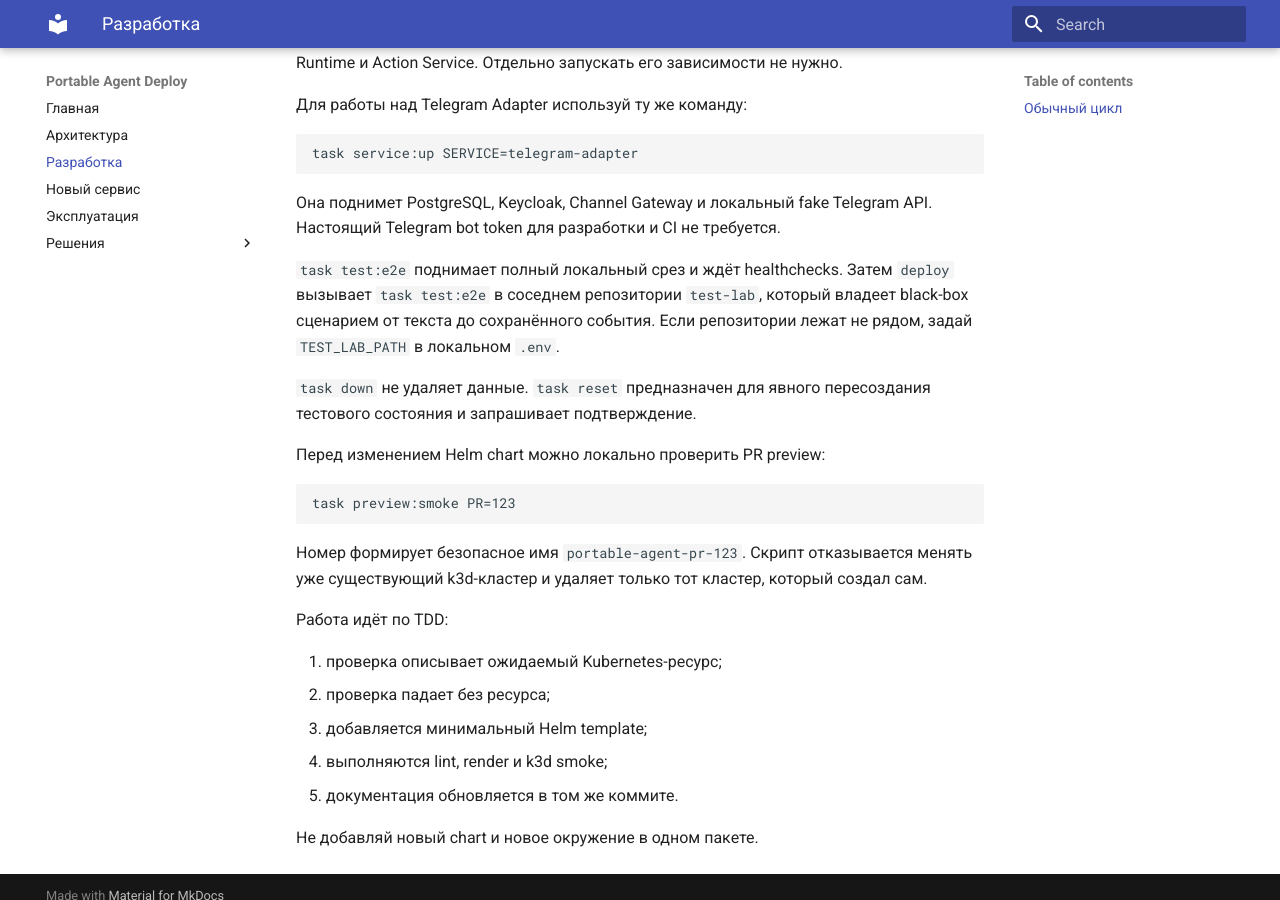
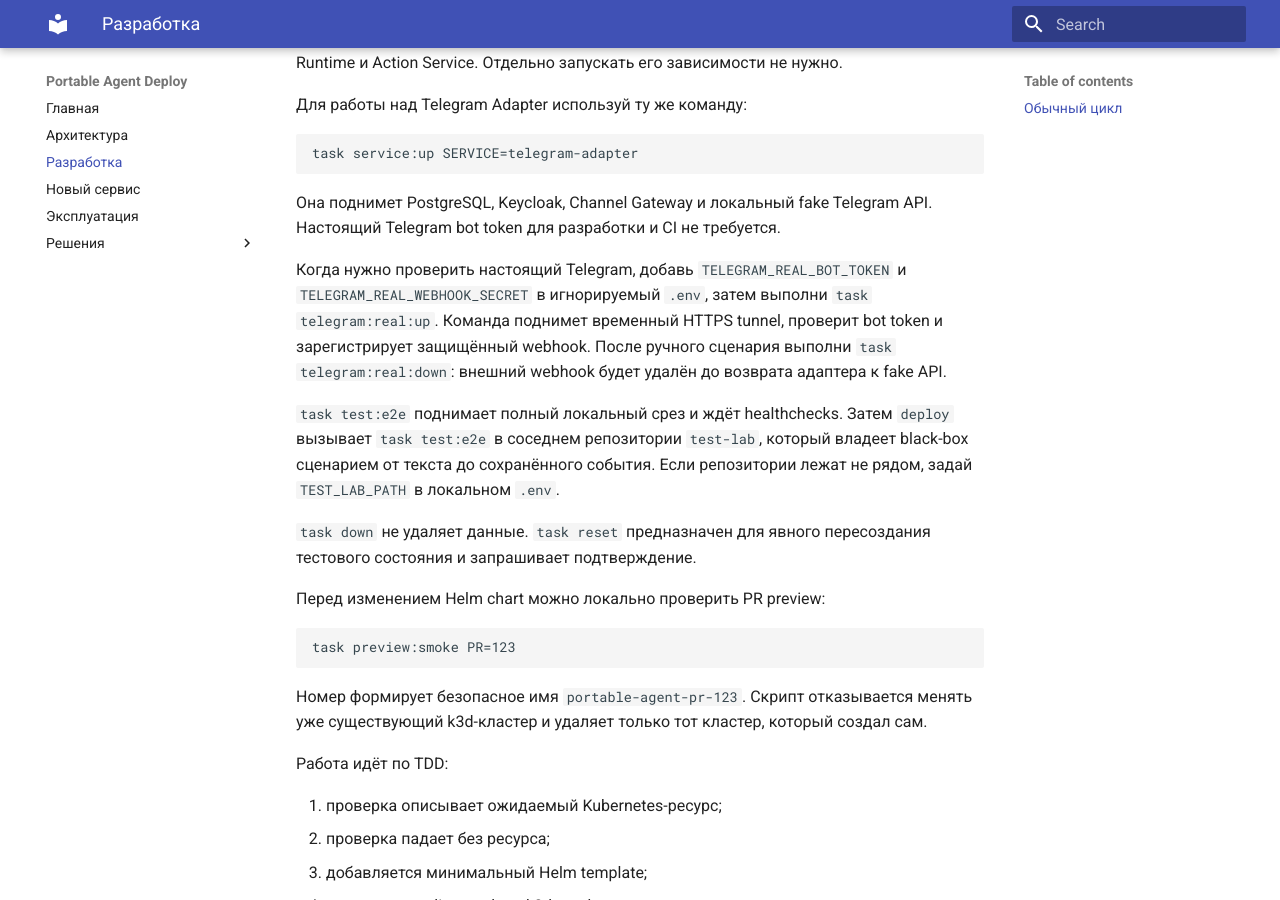
Before and after one commit to portable-agent/deploy, an MkDocs documentation site: the page built from docs/development.md, in a window 1280 px wide and 900 px high, scrolled down 809 px. Built offline with MkDocs 1.6.1 and Material for MkDocs 9.7.7, drawn with Linux system fonts in a browser that asks for light colours.

Commit message:
feat: add real telegram local mode

```diff
--- a/docs/development.md
+++ b/docs/development.md
@@ -36,6 +36,12 @@ task service:up SERVICE=telegram-adapter
 Она поднимет PostgreSQL, Keycloak, Channel Gateway и локальный fake Telegram API. Настоящий Telegram
 bot token для разработки и CI не требуется.
 
+Когда нужно проверить настоящий Telegram, добавь `TELEGRAM_REAL_BOT_TOKEN` и
+`TELEGRAM_REAL_WEBHOOK_SECRET` в игнорируемый `.env`, затем выполни `task telegram:real:up`.
+Команда поднимет временный HTTPS tunnel, проверит bot token и зарегистрирует защищённый webhook.
+После ручного сценария выполни `task telegram:real:down`: внешний webhook будет удалён до возврата
+адаптера к fake API.
+
 `task test:e2e` поднимает полный локальный срез и ждёт healthchecks. Затем `deploy` вызывает
 `task test:e2e` в соседнем репозитории `test-lab`, который владеет black-box сценарием от текста до
 сохранённого события. Если репозитории лежат не рядом, задай `TEST_LAB_PATH` в локальном `.env`.
```
Also changed, not shown: README.md (+26 -0 lines), Taskfile.yml (+10 -0 lines), docs/decisions/0007-real-telegram-local-mode.md (added, +29 -0 lines), 8 other files.
